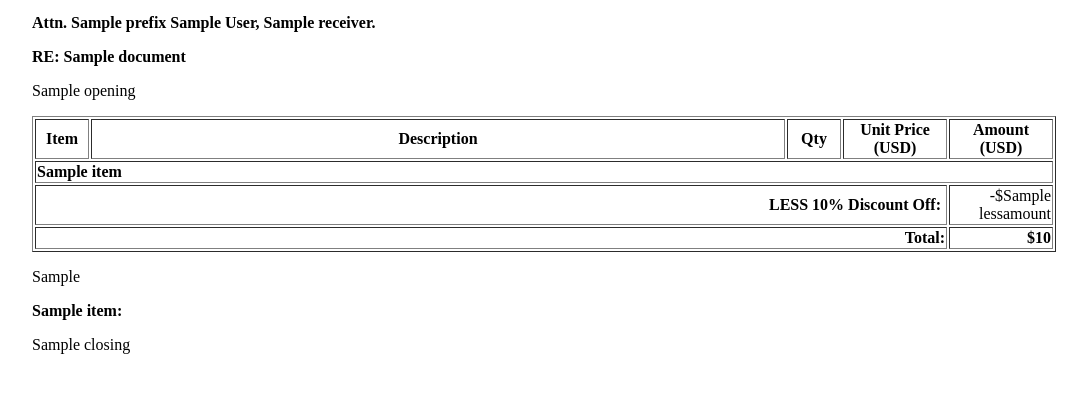
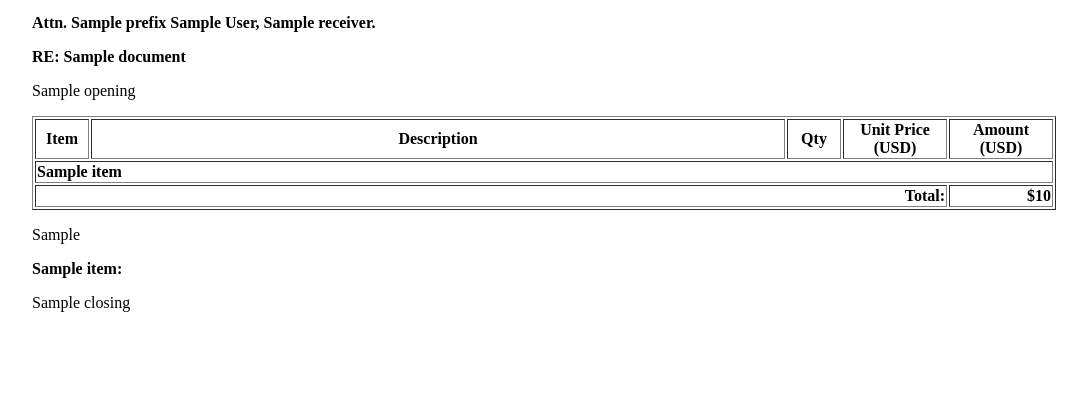
Before and after one commit to sammyfung/invoicepi, a Django app: template templates/show_document.html in a window 1280 px wide. Shown: the part 254-647 px from the top of the page, without its empty margins (96-1183 px from the left). Run offline with Django 3.2, Linux system fonts and the light colour scheme; the template is opened without the code that fills it: most values are stand-ins (such as "Sample title", 1, 10 or a date in 2020).

Commit message:
not displaying amount and discount rows with zero values

```diff
--- a/templates/show_document.html
+++ b/templates/show_document.html
@@ -89,16 +89,18 @@
       </tr>
       {% endif %}
       {% endfor %}
-      {% if document.discount > 0  %}
+      {% if document.discount > 0 and document.lessamount > 0 %}
       <tr style="text-align: right;">
         <td colspan=4><strong>LESS {{ document.discount }}% Discount Off:&nbsp</strong></td>
         <td>-${{ document.lessamount }}</td>
       </tr>
       {% endif %}
+      {% if document.amount > 0 %}
       <tr style="text-align: right;">
         <td colspan=4><strong>Total:<strong></strong></td>
         <td><strong>${{ document.amount }}</strong></td>
       </tr>
+      {% endif %}
     </tbody>
   </table>
 </p>
--- a/templates/show_document_pdf.html
+++ b/templates/show_document_pdf.html
@@ -102,16 +102,18 @@
       </tr>
       {% endif %}
       {% endfor %}
-      {% if document.discount > 0  %}
+      {% if document.discount > 0 and document.lessamount > 0 %}
       <tr style="text-align: right;">
         <td colspan=4><strong>LESS {{ document.discount }}% Discount Off:&nbsp</strong></td>
         <td>-${{ document.lessamount }}</td>
       </tr>
       {% endif %}
+      {% if document.amount > 0 %}
       <tr style="text-align: right;">
         <td colspan=4><strong>Total:<strong></strong></td>
         <td><strong>${{ document.amount }}</strong></td>
       </tr>
+      {% endif %}
     </tbody>
   </table>
 </p>
```
